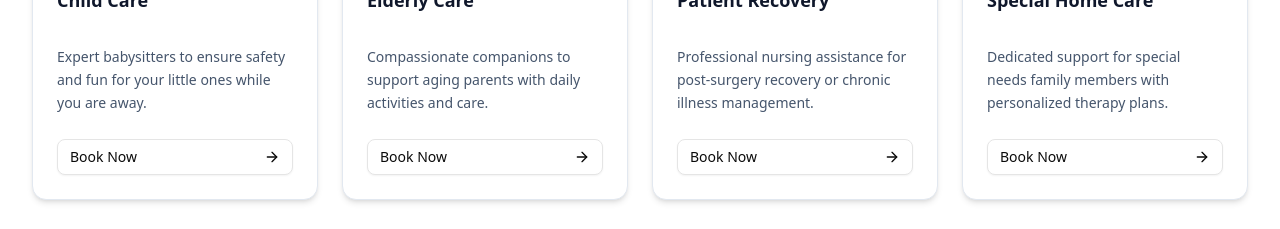
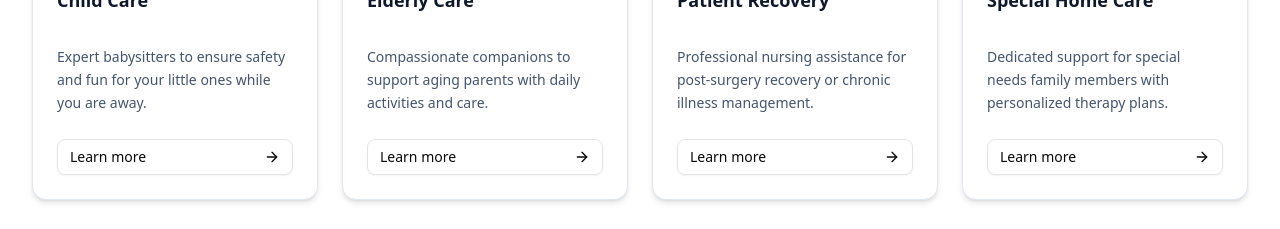
Before and after one commit to sm-remal/trust-care, a Next.js app: page / in a window 1280 px wide. Shown: the part 1680-1909 px from the top of the page. Built offline with nearby package versions, Linux system fonts and the light colour scheme; no server answers.

Commit message:
update google login

```diff
--- a/src/components/Home/Services.jsx
+++ b/src/components/Home/Services.jsx
@@ -102,9 +102,9 @@ const Services = () => {
 
               {/* Footer / Button */}
               <CardFooter className="">
-                <Link href={service.link} className="w-full">
+                <Link href={"/services"} className="w-full">
                   <Button variant="outline" className="w-full justify-between group-hover:bg-primary group-hover:text-white transition-all duration-300">
-                    Book Now <ArrowRight className="h-4 w-4" />
+                    Learn more <ArrowRight className="h-4 w-4" />
                   </Button>
                 </Link>
               </CardFooter>
```
Also changed, not shown: 1 other file (tests, documents, lock files or other folders).
